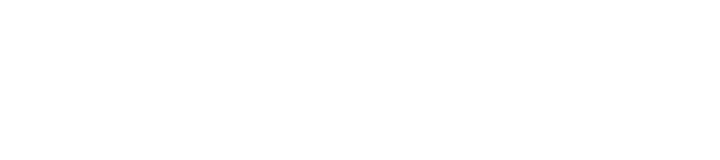
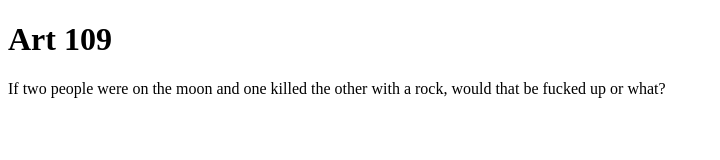
Before and after one commit to Kwibs/art109-project1, a plain HTML site: page index.html in a window 1280 px wide. Shown: the whole page, without its empty margins (0-720 px from the left). Drawn offline with Linux system fonts and the light colour scheme.

Commit message:
Update index.html

```diff
--- a/index.html
+++ b/index.html
@@ -10,7 +10,10 @@
 </head>
 
 <body>
-	<header></header>
+	<header>
+        <h1>Art 109</h1>
+        <p>If two people were on the moon and one killed the other with a rock, would that be fucked up or what?</p>
+    </header>
 	<main></main>
 	<footer></footer>
 </body>
```
